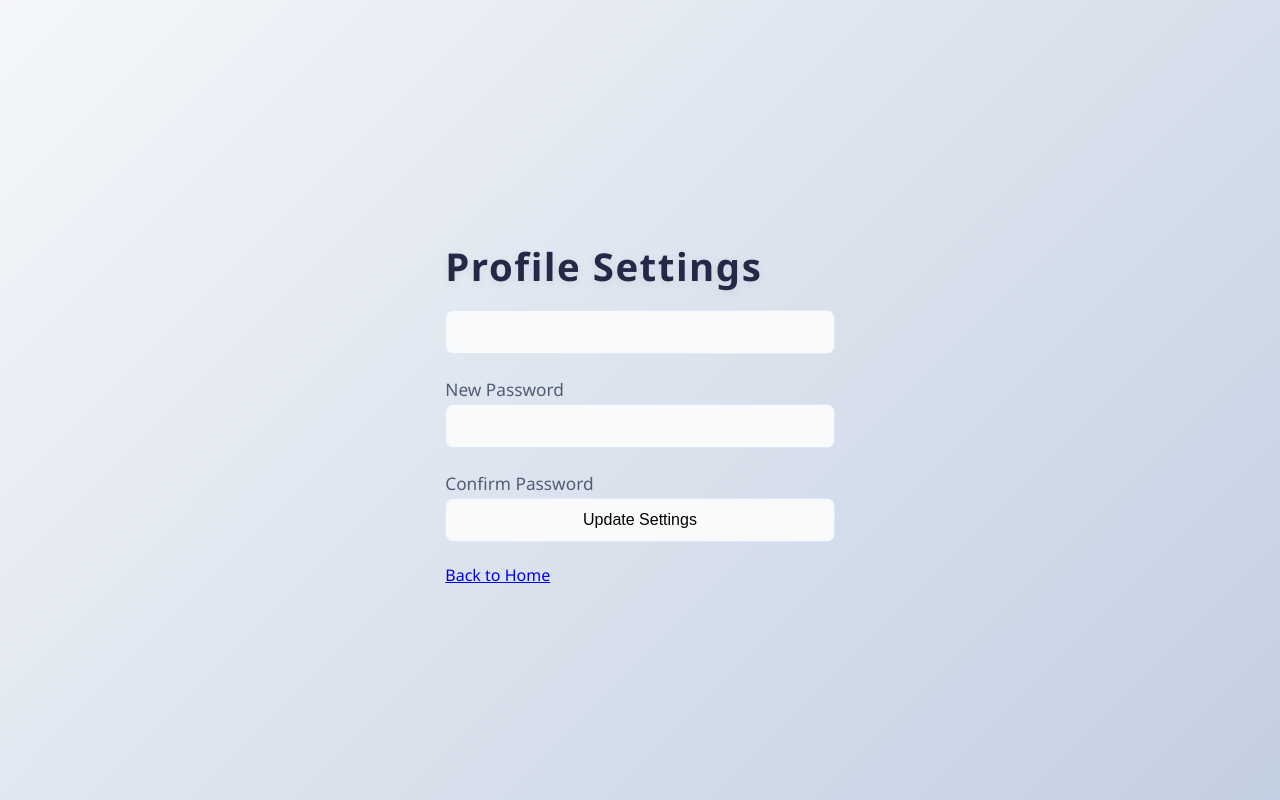
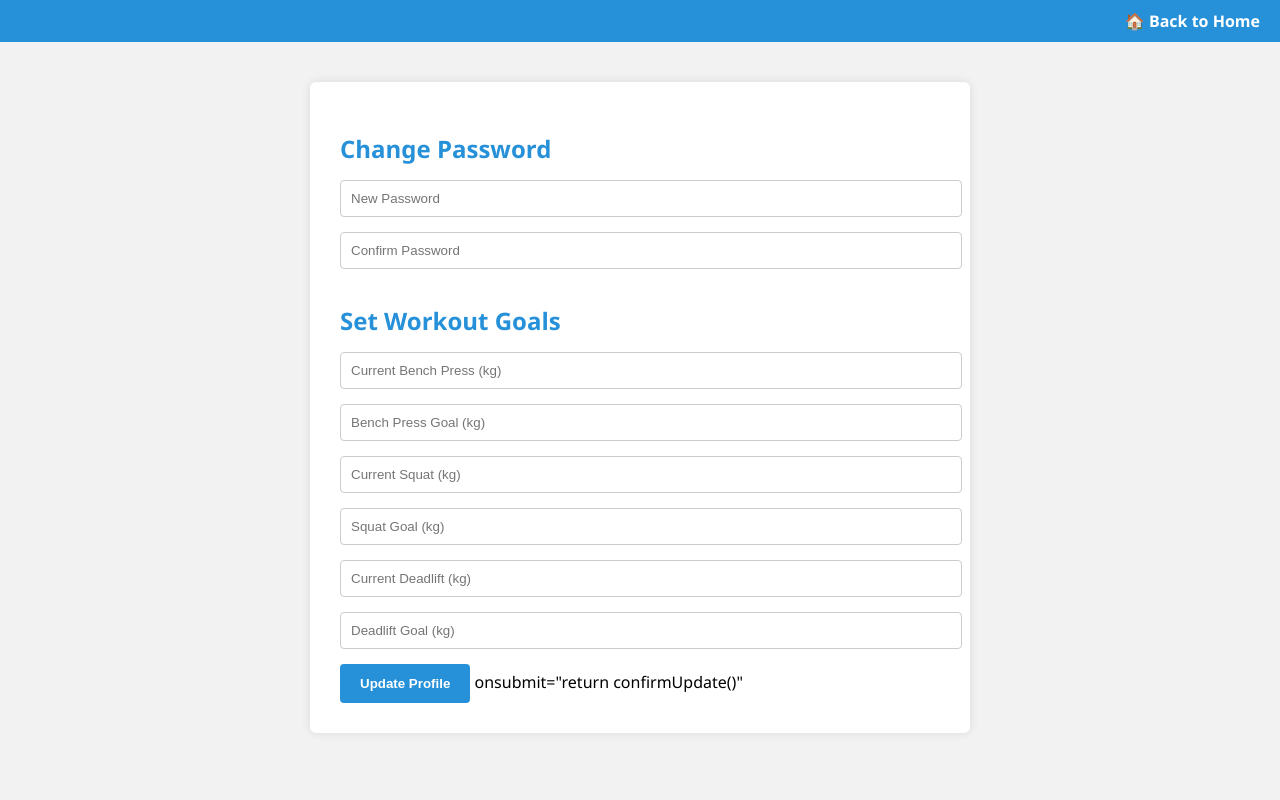
Before and after one commit to tobinschleifer1/91896, a Flask app: page /profile_settings in a window 1280 px wide. Run offline with Flask 3, Linux system fonts and the light colour scheme; a user stored in the database is signed in.

Commit message:
Refactor profile settings to enhance password update functionality and add workout goal management

```diff
--- a/Templates/home_page.html
+++ b/Templates/home_page.html
@@ -64,7 +64,6 @@
         <h1>Welcome, {{ user.Username }}</h1>
         <div>
             <a href="{{ url_for('log_workout') }}">Log Workout</a>
-            <a href="{{ url_for('profile_setup') }}">Set Goals</a>
             <a href="{{ url_for('logout') }}">Logout</a>
         </div>
     </div>
@@ -87,9 +86,7 @@
     <div style="width: {{ (user.current_weight / user.goal_weight * 100)|round(1) }}%; background:#2691d9; height:100%"></div>
   </div>
 {% endif %}
-{% if not user.current_weight %}
-  <p><strong>You haven’t set any goals yet!</strong> <a href="{{ url_for('profile_setup') }}">Click here to set goals</a></p>
-{% endif %}
+
 
 
     <h2>Your Logged Workouts</h2>
--- a/Templates/profile_settings.html
+++ b/Templates/profile_settings.html
@@ -3,38 +3,124 @@
 <head>
     <meta charset="UTF-8">
     <title>Profile Settings</title>
-    <link rel="stylesheet" href="{{ url_for('static', filename='css/main_styles.css') }}">
+    <link rel="stylesheet" href="{{ url_for('static', filename='css/login.css') }}">
+    <style>
+        body {
+            font-family: 'Segoe UI', sans-serif;
+            background-color: #f2f2f2;
+            margin: 0;
+            <script> function confirmUpdate() {return confirm('Are you sure you want to update your profile?');}
+</script>
+
+        }
+        .top-nav {
+            background-color: #2691d9;
+            padding: 10px 20px;
+            display: flex;
+            justify-content: flex-end;
+        }
+        .top-nav a {
+            color: white;
+            text-decoration: none;
+            font-weight: bold;
+        }
+        .container {
+            max-width: 600px;
+            background: white;
+            margin: 40px auto;
+            padding: 30px;
+            border-radius: 6px;
+            box-shadow: 0 0 10px rgba(0,0,0,0.1);
+        }
+        .container h2 {
+            color: #2691d9;
+            margin-bottom: 15px;
+        }
+        .container input {
+            width: 100%;
+            padding: 10px;
+            margin-bottom: 15px;
+            border-radius: 4px;
+            border: 1px solid #ccc;
+        }
+        .container button {
+            background: #2691d9;
+            color: white;
+            border: none;
+            padding: 12px 20px;
+            border-radius: 4px;
+            cursor: pointer;
+            font-weight: bold;
+        }
+        .container button:hover {
+            background: #1b7cb2;
+        }
+        .messages {
+            color: red;
+        }
+    </style>
 </head>
 <body>
-<div class="center">
-    <h1>Profile Settings</h1>
+
+<div class="top-nav">
+    <a href="{{ url_for('home') }}">🏠 Back to Home</a>
+</div>
+
+<div class="container">
     <form method="POST">
-        <div class="txt_field">
-            <input type="password" name="new_password" required>
-            <label>New Password</label>
-            <span></span>
-        </div>
-        <div class="txt_field">
-            <input type="password" name="confirm_password" required>
-            <label>Confirm Password</label>
-            <span></span>
-        </div>
-        <!-- Optional: file upload -->
-        <!-- <input type="file" name="profile_picture"> -->
-        <input type="submit" value="Update Settings">
+        <h2>Change Password</h2>
+        <input type="password" name="new_password" placeholder="New Password">
+        <input type="password" name="confirm_password" placeholder="Confirm Password">
+
+        <h2>Set Workout Goals</h2>
+
+        <!-- Bench -->
+        <input type="number" name="bench_current" value="{{ user.bench_current or '' }}" placeholder="Current Bench Press (kg)">
+        <input type="number" name="bench_goal" value="{{ user.bench_goal or '' }}" placeholder="Bench Press Goal (kg)">
+
+        <!-- Squat -->
+        <input type="number" name="squat_current" value="{{ user.squat_current or '' }}" placeholder="Current Squat (kg)">
+        <input type="number" name="squat_goal" value="{{ user.squat_goal or '' }}" placeholder="Squat Goal (kg)">
+
+        <!-- Deadlift -->
+        <input type="number" name="deadlift_current" value="{{ user.deadlift_current or '' }}" placeholder="Current Deadlift (kg)">
+        <input type="number" name="deadlift_goal" value="{{ user.deadlift_goal or '' }}" placeholder="Deadlift Goal (kg)">
+
+        <button type="submit">Update Profile</button>
+
+        {% with messages = get_flashed_messages() %}
+            {% if messages %}
+                <div class="messages">
+                    {% for message in messages %}
+                        <p>{{ message }}</p>
+                    {% endfor %}
+                </div>
+            {% endif %}
+        {% endwith %}
+        {% if user.bench_goal %}
+  <p><strong>Bench Press Progress:</strong> {{ user.bench_goal }} kg</p>
+  <div style="background: #ccc; height: 20px; border-radius: 5px; overflow: hidden;">
+      <div style="background: #4CAF50; width: 100%; height: 100%;"></div>
+  </div>
+{% endif %}
+
+{% if user.squat_goal %}
+  <p><strong>Squat Goal:</strong> {{ user.squat_goal }} kg</p>
+  <div style="background: #ccc; height: 20px; border-radius: 5px; overflow: hidden;">
+      <div style="background: #FF9800; width: 100%; height: 100%;"></div>
+  </div>
+{% endif %}
+
+{% if user.deadlift_goal %}
+  <p><strong>Deadlift Goal:</strong> {{ user.deadlift_goal }} kg</p>
+  <div style="background: #ccc; height: 20px; border-radius: 5px; overflow: hidden;">
+      <div style="background: #F44336; width: 100%; height: 100%;"></div>
+  </div>
+{% endif %}
+onsubmit="return confirmUpdate()"
+
     </form>
-    <div class="users_signup">
-        <a href="{{ url_for('home') }}">Back to Home</a>
-    </div>
-    {% with messages = get_flashed_messages() %}
-        {% if messages %}
-            <ul class="error">
-                {% for message in messages %}
-                    <li>{{ message }}</li>
-                {% endfor %}
-            </ul>
-        {% endif %}
-    {% endwith %}
+
 </div>
 </body>
 </html>
--- a/workout_tracker/app.py
+++ b/workout_tracker/app.py
@@ -139,6 +139,7 @@ def log_workout():
         return redirect(url_for('home'))
 
     return render_template('log_workout.html')
+
 @app.route('/profile_settings', methods=['GET', 'POST'])
 def profile_settings():
     if 'user_id' not in session:
@@ -147,23 +148,46 @@ def profile_settings():
     user = User.query.get(session['user_id'])
 
     if request.method == 'POST':
-        new_password = request.form['new_password']
-        confirm_password = request.form['confirm_password']
+        # Password update
+        new_password = request.form.get('new_password')
+        confirm_password = request.form.get('confirm_password')
 
-        if new_password != confirm_password:
-            flash("Passwords do not match.")
-            return redirect(url_for('profile_settings'))
+        if new_password and confirm_password:
+            if new_password == confirm_password:
+                if len(new_password) >= 6:
+                    user.password_hash = generate_password_hash(new_password)
+                else:
+                    flash("Password must be at least 6 characters.")
+            else:
+                flash("Passwords do not match.")
 
-        if len(new_password) < 6:
-            flash("Password must be at least 6 characters.")
-            return redirect(url_for('profile_settings'))
+        # Goal updates with safe parsing
+        def try_parse_float(field):  # Safe float parsing
+            try:
+                return float(request.form.get(field))
+            except (TypeError, ValueError):
+                return None
 
-        user.password_hash = generate_password_hash(new_password)
+        user.bench_goal = try_parse_float('bench_goal')
+        user.squat_goal = try_parse_float('squat_goal')
+        user.deadlift_goal = try_parse_float('deadlift_goal')
+        user.current_weight = try_parse_float('current_weight')
+        user.goal_weight = try_parse_float('goal_weight')
+        user.bench_current = try_parse_float('bench_current')
+        user.squat_current = try_parse_float('squat_current')
+        user.deadlift_current = try_parse_float('deadlift_current')
+
+
+        if user.current_weight and user.goal_weight:
+            user.weight_updated = datetime.now().strftime('%Y-%m-%d %H:%M')
+
         db.session.commit()
-        flash("Password updated successfully.")
-        return redirect(url_for('home'))
+        flash("Profile updated successfully.")
+        return redirect(url_for('profile_settings'))
 
     return render_template('profile_settings.html', user=user)
+
+
 
 
 @app.route('/profile_setup', methods=['GET', 'POST'])
```
Also changed, not shown: workout_tracker/database_models.py (+8 -0 lines), workout_tracker/a.db.
